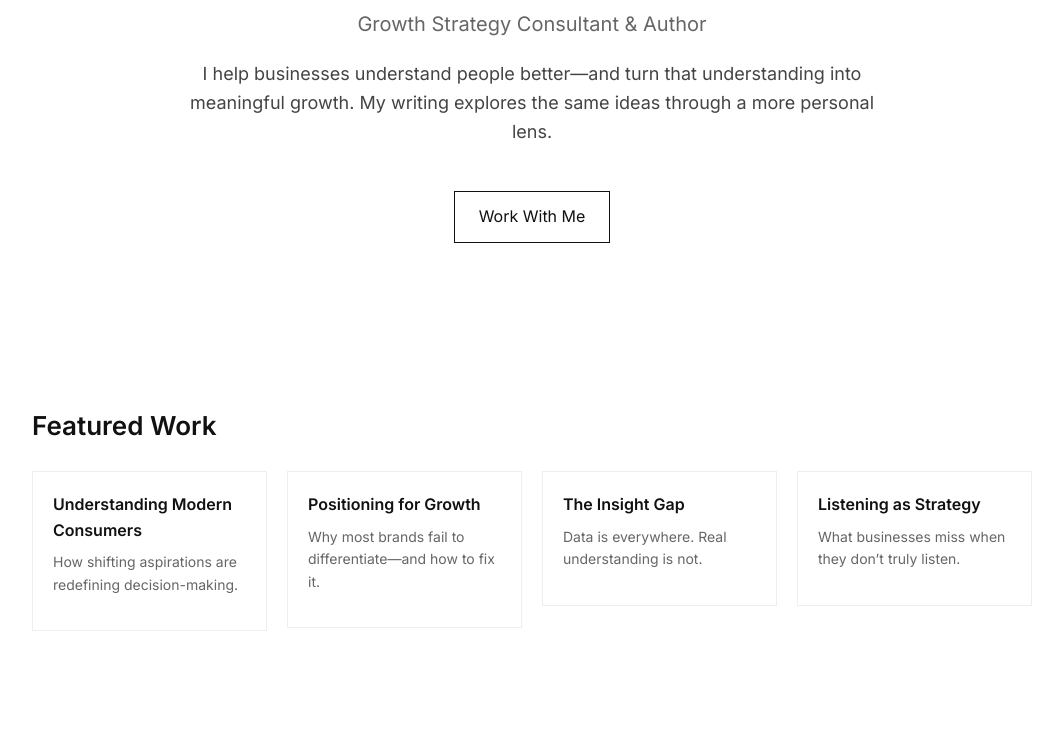
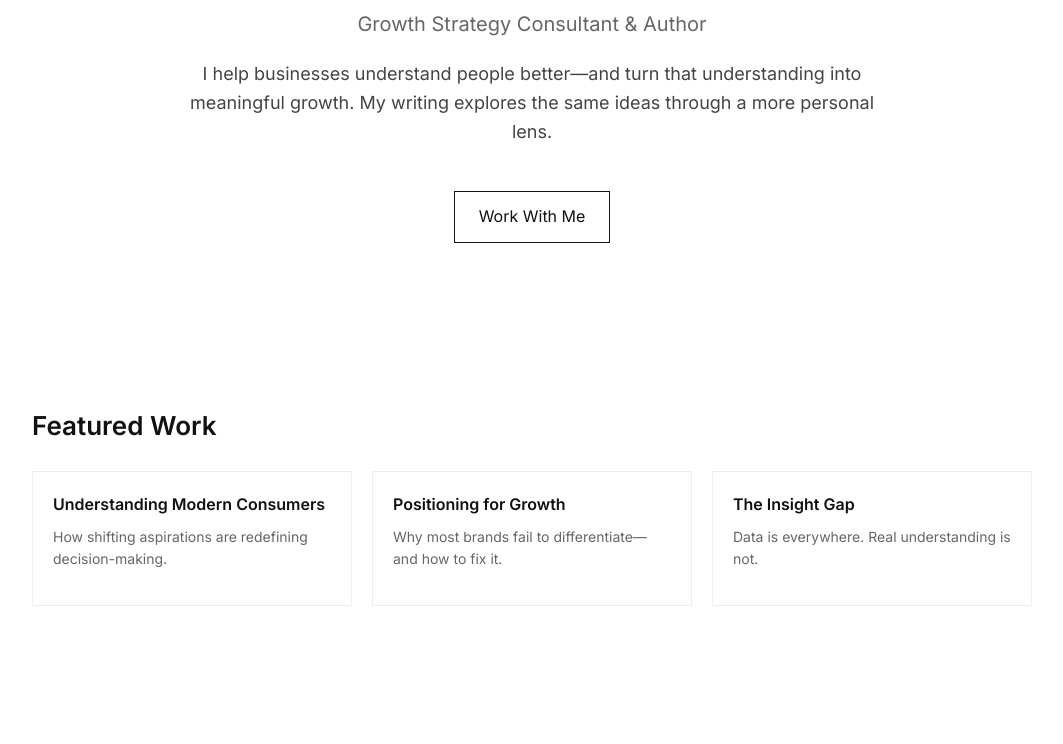
Before and after one commit to harshmaskara/harsh-maskara-site, a plain HTML site: page index.html in a window 1280 px wide. Shown: the part 250-994 px from the top of the page, without its empty margins (108-1171 px from the left). Drawn offline with Linux system fonts and the light colour scheme.

Commit message:
Fixed broken anchor tags

```diff
--- a/index.html
+++ b/index.html
@@ -149,13 +149,6 @@
       </div>
     </a>
 
-    <a href="#">
-      <div class="card">
-        <strong>Listening as Strategy</strong>
-        <p>What businesses miss when they don’t truly listen.</p>
-      </div>
-    </a>
-
   </div>
 </section>
 
```
